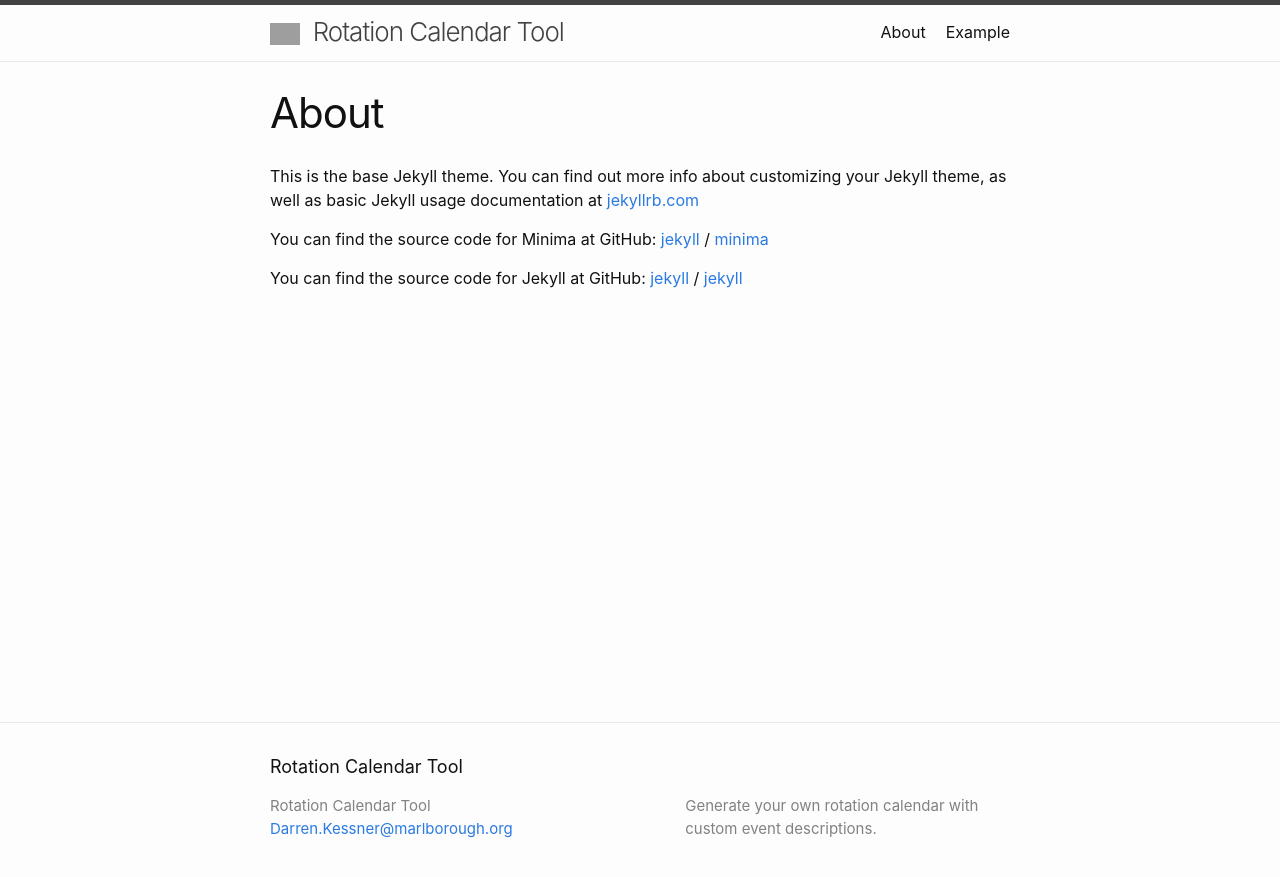
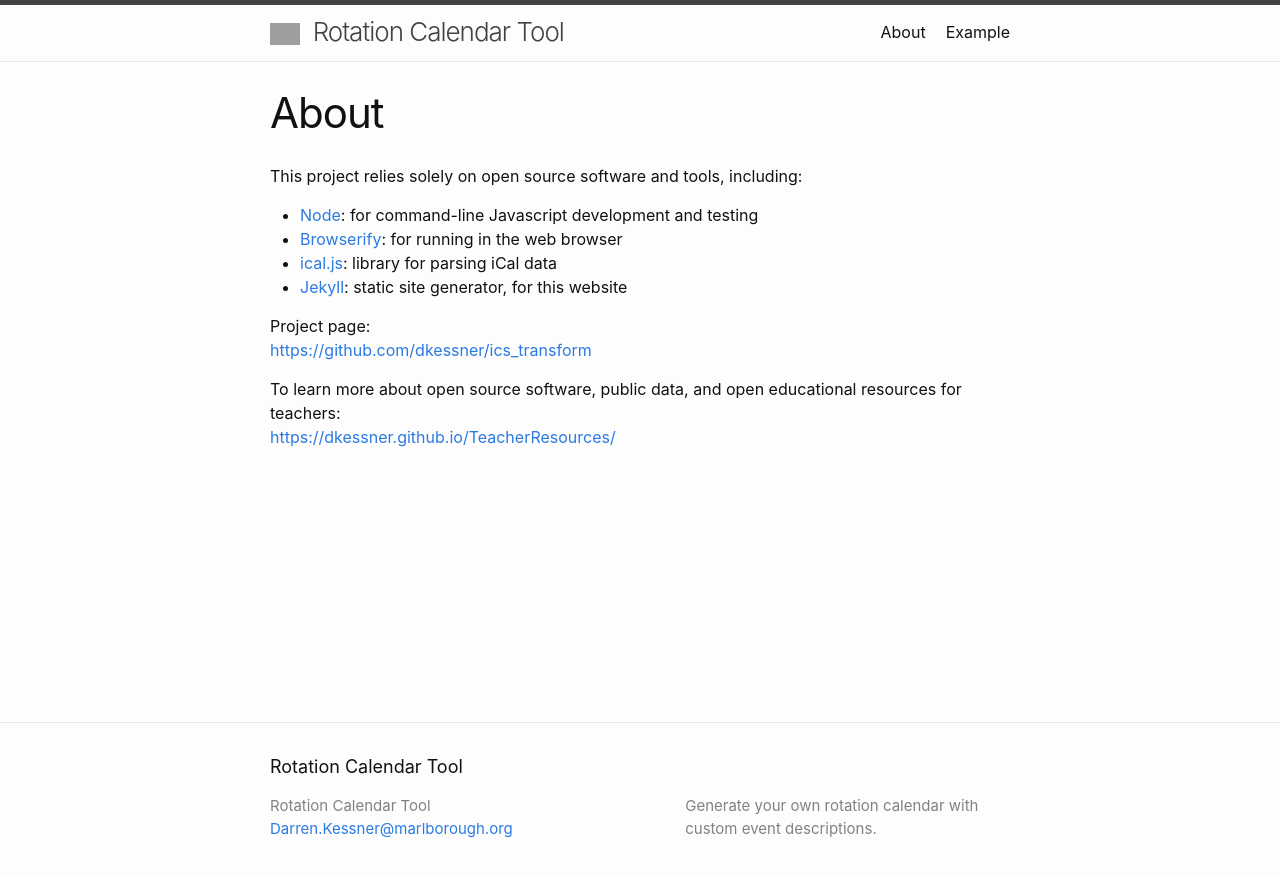
Before and after one commit to dkessner/ics_transform, a Jekyll site: the page built from about.md, in a window 1280 px wide. Shown: the top 877 px of the page. Built offline with Jekyll 4.4.1, drawn with Linux system fonts in a browser that asks for light colours; grey boxes are pictures that could not be loaded.

Commit message:
updated About page

```diff
--- a/about.md
+++ b/about.md
@@ -4,15 +4,18 @@ title: About
 permalink: /about/
 ---
 
-This is the base Jekyll theme. You can find out more info about customizing your Jekyll theme, as well as basic Jekyll usage documentation at [jekyllrb.com](https://jekyllrb.com/)
 
-You can find the source code for Minima at GitHub:
-[jekyll][jekyll-organization] /
-[minima](https://github.com/jekyll/minima)
-
-You can find the source code for Jekyll at GitHub:
-[jekyll][jekyll-organization] /
-[jekyll](https://github.com/jekyll/jekyll)
+This project relies solely on open source software and tools, including:
+- [Node](https://nodejs.org/): for command-line Javascript development and testing
+- [Browserify](https://browserify.org/): for running in the web browser
+- [ical.js](https://github.com/mozilla-comm/ical.js/): library for parsing iCal data
+- [Jekyll](https://jekyllrb.com/): static site generator, for this website
 
 
-[jekyll-organization]: https://github.com/jekyll
+Project page:
+[https://github.com/dkessner/ics_transform](https://github.com/dkessner/ics_transform)
+
+
+To learn more about open source software, public data, and open educational
+resources for teachers:
+[https://dkessner.github.io/TeacherResources/](https://dkessner.github.io/TeacherResources/)
```
Also changed, not shown: readme.md.
